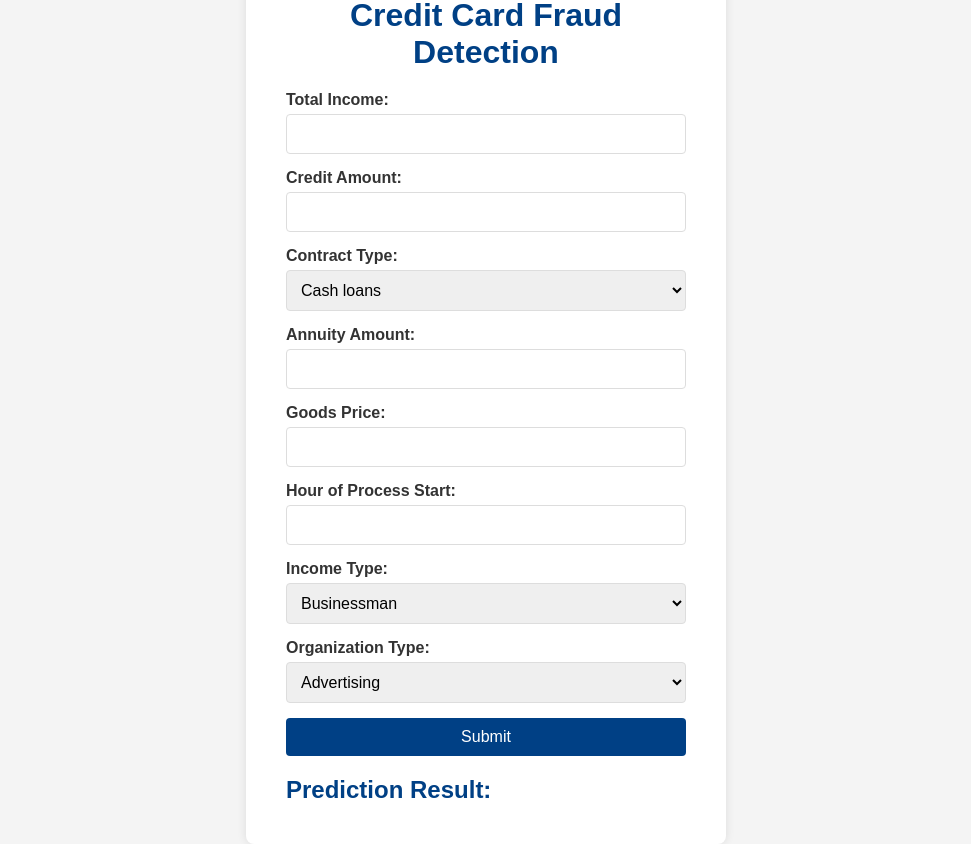
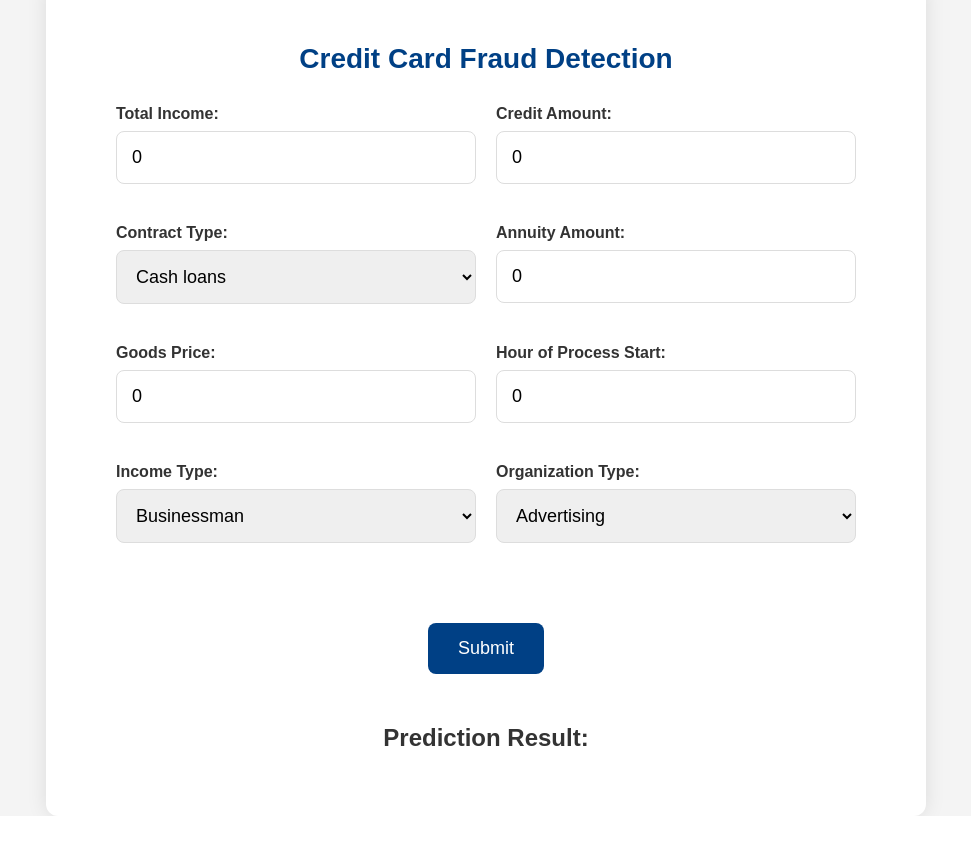
Before and after one commit to Eswarkarthikk/Objectdetection, a Django app: page /predict_fraud/ in a window 1280 px wide. Shown: the whole page, without its empty margins (154-1125 px from the left). After the commit the page ends 816 px from the top, so only its background shows below. Run offline with Django 4.2, Linux system fonts and the light colour scheme.

Commit message:
need toa dd a lod

```diff
--- a/myresume/templates/credit_fraud.html
+++ b/myresume/templates/credit_fraud.html
@@ -19,59 +19,111 @@
 
         .container {
             background-color: #fff;
-            padding: 20px 40px;
-            border-radius: 8px;
-            box-shadow: 0 0 10px rgba(0, 0, 0, 0.1);
-            width: 400px;
+            padding: 40px;
+            border-radius: 12px;
+            box-shadow: 0 0 20px rgba(0, 0, 0, 0.1);
+            margin-left: 200px;
+            margin-right: 200px;
+            width: auto;
         }
 
         h1 {
             text-align: center;
             color: #004085;
-            margin-bottom: 20px;
+            margin-bottom: 30px;
+            font-size: 28px;
         }
 
         form {
             display: flex;
-            flex-direction: column;
+            justify-content: center;
+            flex-wrap: wrap;
+            gap: 20px;
+        }
+
+        .form-group {
+            width: 45%;
+            margin-bottom: 20px;
         }
 
         label {
-            margin-bottom: 5px;
+            display: block;
+            margin-bottom: 8px;
             font-weight: bold;
+            font-size: 16px;
         }
 
         input[type="number"],
         select {
-            padding: 10px;
-            margin-bottom: 15px;
+            width: 100%;
+            padding: 15px;
             border: 1px solid #ddd;
-            border-radius: 4px;
-            font-size: 16px;
+            border-radius: 8px;
+            font-size: 18px;
+            box-sizing: border-box;
+        }
+
+        .btn-container {
+            width: 100%;
+            text-align: center;
+            margin-top: 40px;
         }
 
         button {
-            padding: 10px;
+            padding: 15px 30px;
             background-color: #004085;
             color: white;
             border: none;
-            border-radius: 4px;
+            border-radius: 8px;
             cursor: pointer;
-            font-size: 16px;
+            font-size: 18px;
             transition: background-color 0.3s ease;
+            position: relative;
         }
 
         button:hover {
             background-color: #003366;
         }
 
-        h2 {
-            color: #004085;
-            margin-top: 20px;
+        button:disabled {
+            background-color: #ccc;
+            cursor: not-allowed;
         }
 
-        p {
-            font-size: 18px;
+        .spinner {
+            display: none;
+            width: 16px;
+            height: 16px;
+            border: 2px solid white;
+            border-top: 2px solid transparent;
+            border-radius: 50%;
+            position: absolute;
+            top: 50%;
+            left: 50%;
+            transform: translate(-50%, -50%);
+            animation: spin 1s linear infinite;
+        }
+
+        button.loading .spinner {
+            display: inline-block;
+        }
+
+        button.loading span {
+            visibility: hidden;
+        }
+
+        @keyframes spin {
+            0% { transform: translate(-50%, -50%) rotate(0deg); }
+            100% { transform: translate(-50%, -50%) rotate(360deg); }
+        }
+
+        .result-container {
+            text-align: center;
+            margin-top: 50px;
+        }
+
+        .result-container p {
+            font-size: 24px;
             font-weight: bold;
             color: #28a745;
         }
@@ -81,27 +133,40 @@
     <div class="container">
         <h1>Credit Card Fraud Detection</h1>
         <form id="fraudForm">
+            <div class="form-group">
                 <label for="amt_income_total">Total Income:</label>
-            <input type="number" id="amt_income_total" name="amt_income_total" required>
+                <input type="number" id="amt_income_total" name="amt_income_total" value="0" required>
+            </div>
 
+            <div class="form-group">
                 <label for="amt_credit">Credit Amount:</label>
-            <input type="number" id="amt_credit" name="amt_credit" required>
+                <input type="number" id="amt_credit" name="amt_credit" value="0" required>
+            </div>
 
+            <div class="form-group">
                 <label for="contract_type">Contract Type:</label>
                 <select id="contract_type" name="contract_type" required>
                     <option value="Cash loans">Cash loans</option>
                     <option value="Revolving loans">Revolving loans</option>
                 </select>
+            </div>
 
+            <div class="form-group">
                 <label for="amt_annuity">Annuity Amount:</label>
-            <input type="number" id="amt_annuity" name="amt_annuity" required>
+                <input type="number" id="amt_annuity" name="amt_annuity" value="0" required>
+            </div>
 
+            <div class="form-group">
                 <label for="amt_goods_price">Goods Price:</label>
-            <input type="number" id="amt_goods_price" name="amt_goods_price" required>
+                <input type="number" id="amt_goods_price" name="amt_goods_price" value="0" required>
+            </div>
 
+            <div class="form-group">
                 <label for="hour_appr_process_start">Hour of Process Start:</label>
-            <input type="number" id="hour_appr_process_start" name="hour_appr_process_start" required>
+                <input type="number" id="hour_appr_process_start" name="hour_appr_process_start" value="0" required>
+            </div>
 
+            <div class="form-group">
                 <label for="name_income_type">Income Type:</label>
                 <select id="name_income_type" name="name_income_type" required>
                     <option value="Businessman">Businessman</option>
@@ -113,7 +178,9 @@
                     <option value="Unemployed">Unemployed</option>
                     <option value="Working">Working</option>
                 </select>
+            </div>
 
+            <div class="form-group">
                 <label for="organization_type">Organization Type:</label>
                 <select id="organization_type" name="organization_type" required>
                 <option value="Advertising">Advertising</option>
@@ -175,16 +242,28 @@
                 <option value="University">University</option>
                 <option value="XNA">XNA</option>
             </select>
+        </div>
 
-            <button type="button" onclick="submitForm()">Submit</button>
+        <div class="btn-container">
+            <button type="button" id="submitBtn" onclick="submitForm()">
+                <span>Submit</span>
+                <div class="spinner"></div>
+            </button>
+        </div>
     </form>
 
+    <div class="result-container">
         <h2>Prediction Result:</h2>
         <p id="result"></p>
+    </div>
 </div>
 
 <script>
     function submitForm() {
+        const submitBtn = document.getElementById('submitBtn');
+        submitBtn.classList.add('loading');
+        submitBtn.disabled = true;
+
         const formData = {
             amt_income_total: document.getElementById('amt_income_total').value,
             amt_credit: document.getElementById('amt_credit').value,
@@ -207,8 +286,14 @@
         .then(response => response.json())
         .then(data => {
             document.getElementById('result').textContent = `Prediction: ${data.prediction}`;
+            submitBtn.classList.remove('loading');
+            submitBtn.disabled = false;
         })
-            .catch(error => console.error('Error:', error));
+        .catch(error => {
+            console.error('Error:', error);
+            submitBtn.classList.remove('loading');
+            submitBtn.disabled = false;
+        });
     }
 </script>
 </body>
--- a/myresume/urls.py
+++ b/myresume/urls.py
@@ -3,6 +3,8 @@ from . import views
 
 urlpatterns = [
     path('', views.upload_image, name='upload_image'),
+    # path('',views.opendigit,name='opendigit'),
+    # path('predict/', views.predict, name='predict'),
     path('predict_fraud/', views.predict_fraud, name='predict_fraud'),
     path('task_status/<str:task_id>/', views.task_status, name='task_status'),
 ]
--- a/myresume/views.py
+++ b/myresume/views.py
@@ -105,12 +105,13 @@ def compress_image(temp_file_path):
     compressed_image_path = temp_file_path  # Placeholder, update with actual path
     return compressed_image_path
 
-
 import json
 from django.http import JsonResponse
+from django.shortcuts import render
 from django.views.decorators.csrf import csrf_exempt
 from gradio_client import Client
 
+@csrf_exempt
 def predict_fraud(request):
     if request.method == "POST":
         data = json.loads(request.body)
@@ -127,7 +128,53 @@ def predict_fraud(request):
             organization_type=data['organization_type'],
             api_name="/predict_fraud"
         )
+        print(result)
 
-        return JsonResponse({'result': result})
+        return JsonResponse({'prediction': result})
 
     return render(request, 'credit_fraud.html')
+
+import base64
+import tempfile
+from django.http import JsonResponse
+from django.views.decorators.csrf import csrf_exempt
+from gradio_client import Client, handle_file
+
+@csrf_exempt
+def predict(request):
+    if request.method == "POST":
+        data = json.loads(request.body)
+        image_data = data.get('image')
+        if image_data:
+            try:
+                # Remove the header part of the base64 data
+                image_data = image_data.split(',')[1]
+
+                # Decode the base64 image data
+                image_bytes = base64.b64decode(image_data)
+
+                # Save the decoded image data to a temporary file
+                temp_file_path = save_t_file(image_bytes)
+
+                # Send the file to the prediction model
+                client = Client("EswarKarthikk/digit_recognition")
+                result = client.predict(
+                    image={"background": handle_file(temp_file_path), "layers": [], "composite": None},
+                    api_name="/predict"
+                )
+
+                return JsonResponse({'result': result})
+            except Exception as e:
+                return JsonResponse({'error': f'Error processing image: {str(e)}'}, status=500)
+        return JsonResponse({'error': 'No image data provided'}, status=400)
+
+    return JsonResponse({'error': 'Invalid request method'}, status=405)
+
+def save_t_file(image_data):
+    with tempfile.NamedTemporaryFile(delete=False, suffix=".png") as temp_file:
+        temp_file.write(image_data)
+        temp_file_path = temp_file.name
+    return temp_file_path
+
+def opendigit(request):
+    return render(request,'digit recognition.html')
```
Also changed, not shown: myresume/templates/digit recognition.html (+125 -28 lines). Lines whose indentation alone changed are shown as unchanged.
